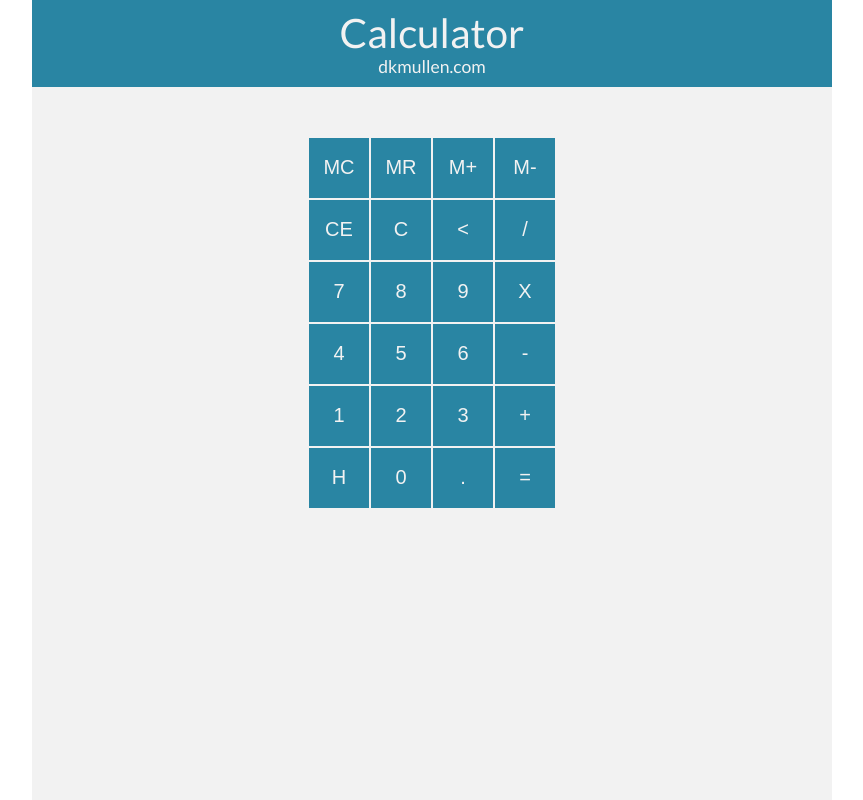
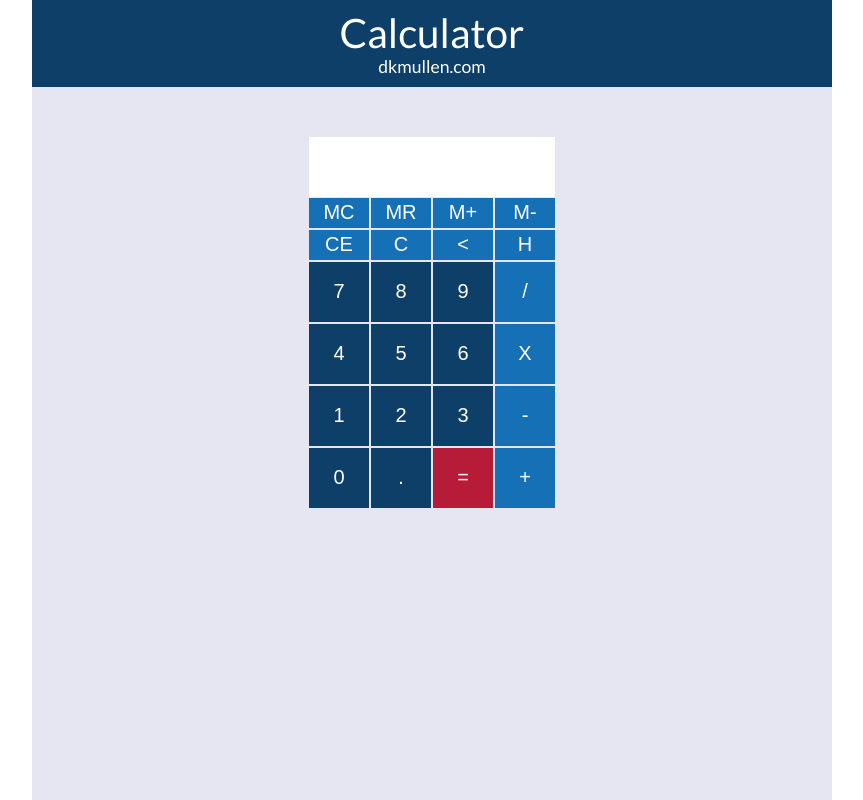
Before and after one commit to dkmullen/calculator, a plain HTML site: page index.html in a window 1280 px wide. Shown: the whole page, without its empty margins (208-1071 px from the left). Drawn offline with Linux system fonts and the light colour scheme.

```diff
--- a/calc.css
+++ b/calc.css
@@ -67,12 +67,12 @@
 	max-height: 1024px;
 }
 #wrapper {
-	background-color: rgb(242, 242, 242);
+	background-color: rgb(229, 230, 241);
 	height: 100%;
 }
 #title-area {
-	background-color: rgb(41, 133, 163);
-	color: rgb(242, 242, 242);
+	background-color: rgb(13, 63, 104);
+	color: rgb(255, 255, 255);
 	padding: 10px;
 	margin-bottom: 20px;
 }
@@ -80,7 +80,7 @@
 	font-size: 85%;
 }
 #home a {
-	color: rgb(242, 242, 242);
+	color: rgb(255, 255, 255);
 	text-decoration: none;
 }
 h1 {
@@ -90,12 +90,17 @@
     text-align:center;
     margin-left:auto;
     margin-right:auto;
-    width:400px;
+    width: 250px;
+}
+#main-window {
+	background-color: rgb(255, 255, 255);
+	height: 60px;
+	margin: 0 2px 0 2px;
 }
 button {
-    background-color: rgb(41, 133, 163);
+    background-color: rgb(21, 112, 181);
     border: none;
-    color: rgb(242, 242, 242);
+    color: rgb(255, 255, 255);
     text-align: center;
     font-size: 20px;
     margin: 1px;
@@ -103,6 +108,18 @@
 	height: 60px;
 	width: 60px;
 	padding: 0;
+}
+#half button {
+	height: 30px;
+}
+#blue {
+	background-color: rgb(13, 63, 104);
+}
+#red {
+	background-color: rgb(182, 27, 56);
+}
+#lt-blue {
+	background-color: rgb(21, 112, 181);
 }
 
 @media only screen and (min-height: 500px) {
--- a/calc.js
+++ b/calc.js
@@ -1 +1,6 @@
 /**Calc*/
+
+function ViewModel() {
+
+}
+ko.applyBindings(new ViewModel());
--- a/index.html
+++ b/index.html
@@ -15,12 +15,13 @@
 			<p id="home" class="small-text"><a href="http://dkmullen.com/">dkmullen.com</a></p>
 		</div>
 		<table id="number-pad">
-			<tr><td><button>MC</button><button>MR</button><button>M+</button><button>M-</button></td></tr>
-			<tr><td><button>CE</button><button>C</button><button><</button><button>/</button></td></tr>
-			<tr><td><button>7</button><button>8</button><button>9</button><button>X</button></td></tr>
-			<tr><td><button>4</button><button>5</button><button>6</button><button>-</button></td></tr>
-			<tr><td><button>1</button><button>2</button><button>3</button><button>+</button></td></tr>
-			<tr><td><button>H</button><button>0</button><button>.</button><button>=</button></td></tr>
+			<tr><td><div id="main-window"></div></td></tr>
+			<tr><td id="half"><button>MC</button><button>MR</button><button>M+</button><button>M-</button></td></tr>
+			<tr><td id="half"><button>CE</button><button>C</button><button><</button><button>H</button></td></tr>
+			<tr><td><button id="blue">7</button><button id="blue">8</button><button id="blue">9</button><button id="lt-blue">/</button></td></tr>
+			<tr><td><button id="blue">4</button><button id="blue">5</button><button id="blue">6</button><button id="lt-blue">X</button></td></tr>
+			<tr><td><button id="blue">1</button><button id="blue">2</button><button id="blue">3</button><button id="lt-blue">-</button></td></tr>
+			<tr><td><button id="blue">0</button><button id="blue">.</button><button id="red">=</button><button id="lt-blue">+</button></td></tr>
 		</table>
 
 	</div>
```
Also changed, not shown: README.md (added).
